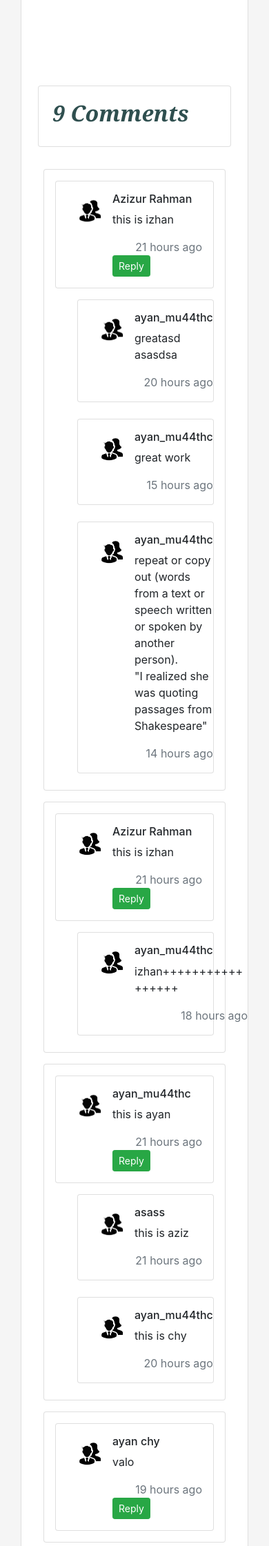
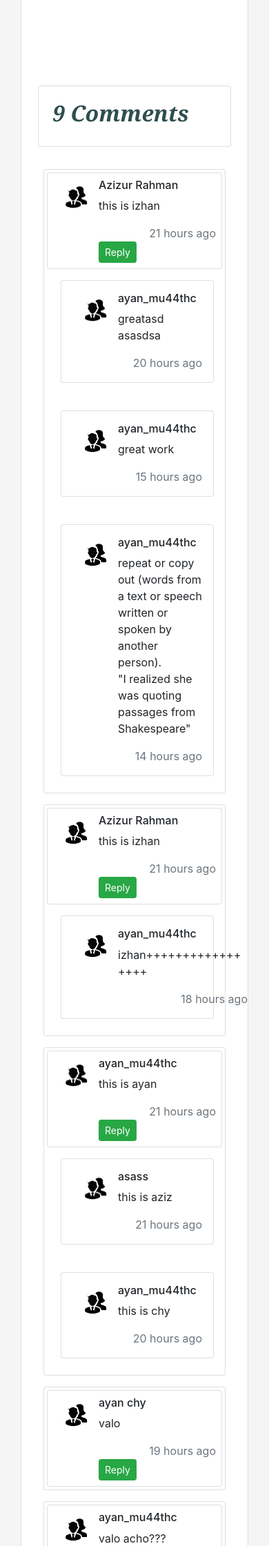
Before and after one commit to ayanchyaziz123/azizchy, a Django app: page /6/ in a window 390 px wide. Shown: the part 1679-3920 px from the top of the page at 69% size. Run offline with Django 3.2, Linux system fonts and the light colour scheme; data comes from the database, SQL or seed files in the repository; both versions use the stored data as it was after the commit; some libraries are stand-ins or nearby versions.

Commit message:
edit for mobile

```diff
--- a/templates/extra.html
+++ b/templates/extra.html
@@ -133,7 +133,7 @@
 
     <div class="comment" >
 
-     <div class="card m-3 p-3">
+     <div class="card m-1 p-2">
 
          <div class="d-flex flex-row comment-row m-t-0">
                     <div class="p-2"><img src="{% static 'u.jpg' %}" alt="user" width="50" class="rounded-circle"></div>
@@ -141,6 +141,7 @@
                         <h6 class="font-medium">{{comment.name}}</h6> <span class="m-b-15 d-block">{{comment.body|linebreaks }} </span>
                         <div class="comment-footer"> <span class="text-muted float-right">{{ comment.created | naturaltime}}</span><br>  <button type="button" class="btn btn-success btn-sm"
                         data-toggle="collapse" data-target="#collapseExampler{{comment.id}}" aria-expanded="false" aria-controls="collapseExample">Reply</button> </div>
+
                     </div>
 
                 </div>
@@ -153,13 +154,14 @@
 
 
       <div class="collapse" id="collapseExampler{{comment.id}}">
-  <div class="card m-5 p-5">
+  <div class="card m-3 p-2 pl-3 ml-4">
         <form action="." method="post">
             {{ comment_form.as_p }}
             {% csrf_token %}
             <!-- Hidden input for parent comment.id -->
             <input type="hidden" name="parent_id" value="{{ comment.id }}">
             <input class="btn btn-success" type="submit" value="Replay">
+
         </form>
         </div>
     </div>
@@ -172,7 +174,7 @@
 
         {% for replay in comment.replies.all %}
         <!--show reply-->
-        <div class="card p-3 ml-5 mr-3">
+        <div class="card p-3 ml-4 mr-3 mt-3">
 
 
 
```
Also changed, not shown: db.sqlite3.
